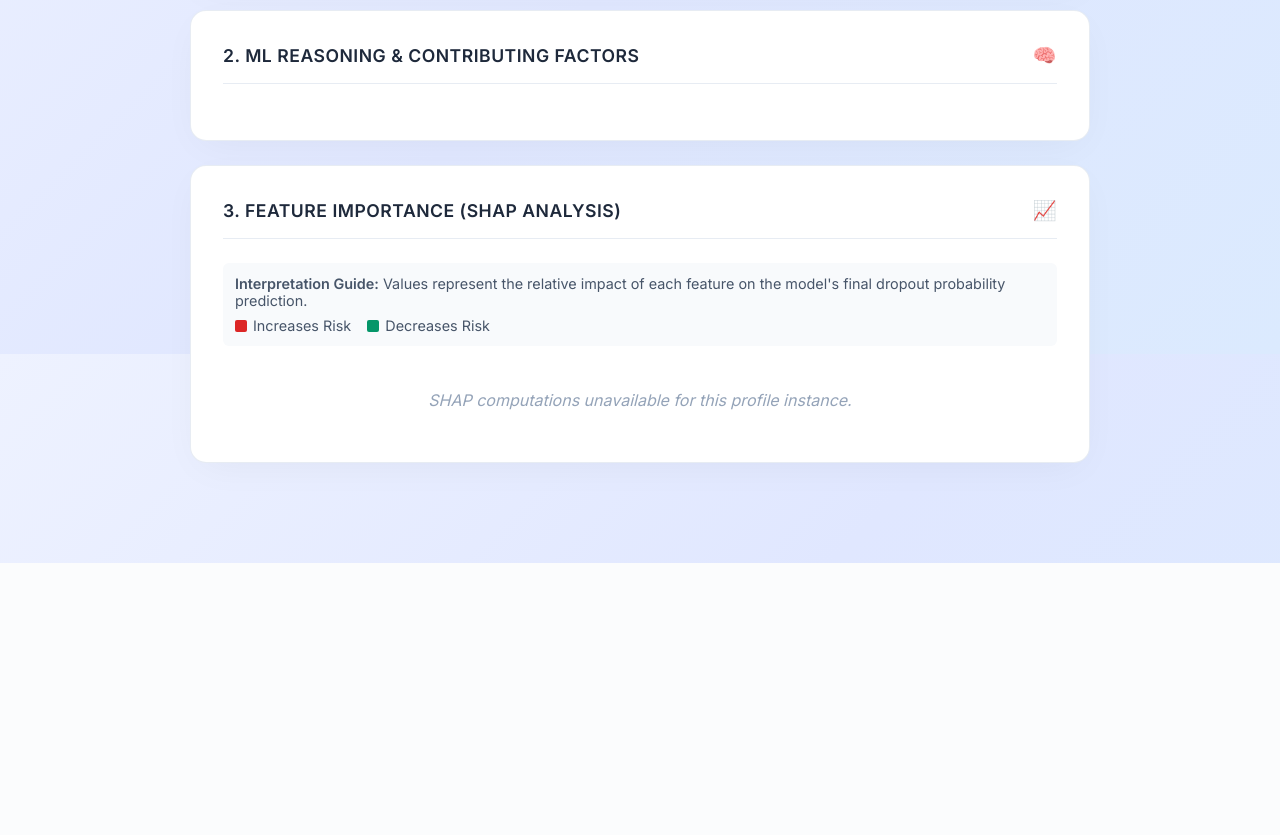
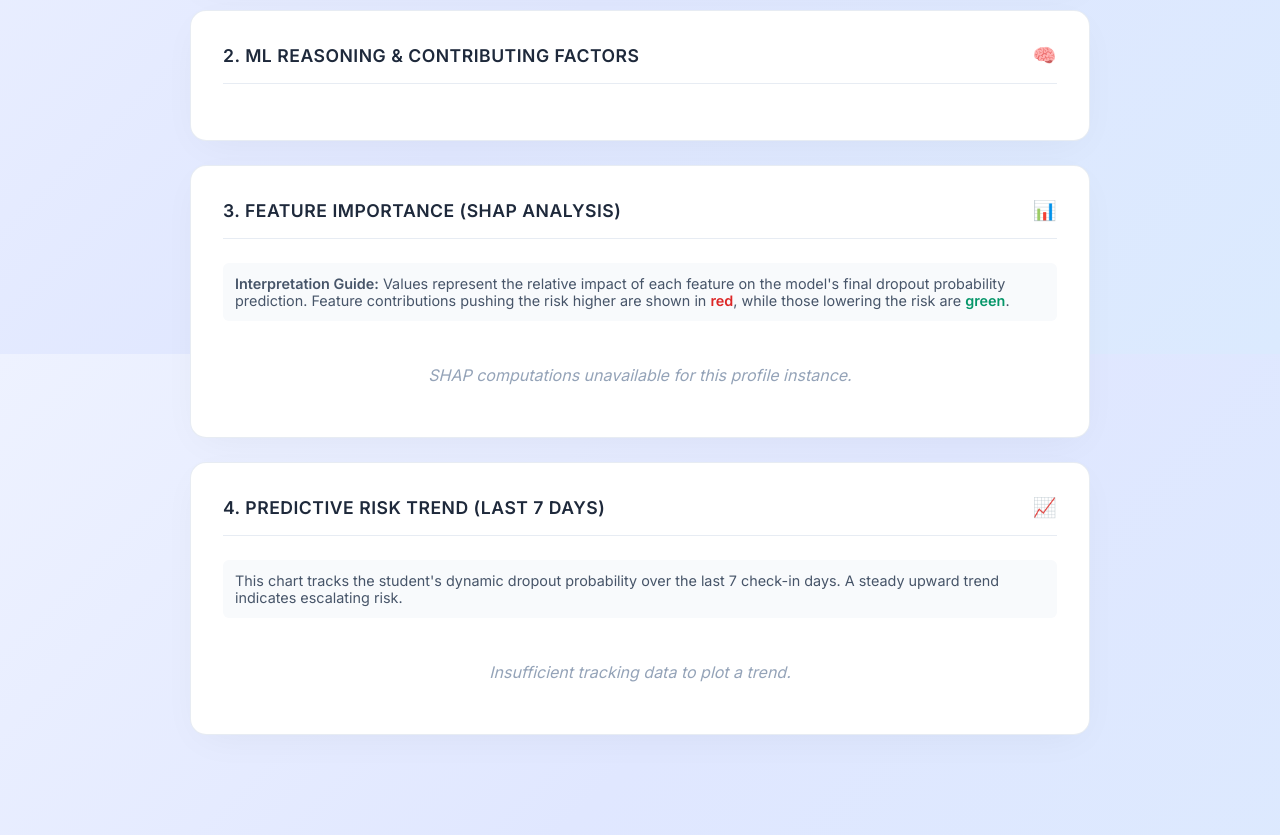
Before and after one commit to Vedant10Mahalle/Project_V, a Flask app: template templates/teacher_student_view.html in a window 1280 px wide. Shown: the part 446-1281 px from the top of the page. Before the commit the page ends 1009 px from the top, so only its background shows below. Run offline with Flask 3, Linux system fonts and the light colour scheme; the template is opened without the code that fills it, so the values that code supplies are empty.

Commit message:
4thh commit

```diff
--- a/templates/teacher_student_view.html
+++ b/templates/teacher_student_view.html
@@ -5,6 +5,7 @@
     <meta name="viewport" content="width=device-width, initial-scale=1.0">
     <title>ML Inference Engine — {{ student.name }}</title>
     <link rel="stylesheet" href="/static/style.css">
+    <script src="https://cdn.jsdelivr.net/npm/chart.js"></script>
     <style>
         .ml-layout { max-width: 900px; margin: 40px auto; }
         .back-link { margin-bottom: 24px; display: inline-block; color: var(--text-secondary); text-decoration: none; font-size: 0.9rem; }
@@ -104,31 +105,20 @@
     </div>
 
     <!-- SECTION 3: SHAP MODEL EXPLAINABILITY -->
-    <div class="panel" style="margin-bottom: 60px;">
+    <div class="panel">
         <div class="panel-header">
             3. Feature Importance (SHAP Analysis)
-            <span style="font-size: 1.2rem;">📈</span>
+            <span style="font-size: 1.2rem;">📊</span>
         </div>
 
         <div style="margin-bottom: 24px; font-size: 0.9rem; color: var(--text-secondary); background: #f8fafc; padding: 12px; border-radius: 6px;">
-            <strong>Interpretation Guide:</strong> Values represent the relative impact of each feature on the model's final dropout probability prediction.
-            <div style="display: flex; gap: 16px; margin-top: 8px;">
-                <span style="display: flex; align-items: center; gap: 6px;"><span style="width:12px;height:12px;background:#dc2626;border-radius:2px;"></span> Increases Risk</span>
-                <span style="display: flex; align-items: center; gap: 6px;"><span style="width:12px;height:12px;background:#059669;border-radius:2px;"></span> Decreases Risk</span>
-            </div>
+            <strong>Interpretation Guide:</strong> Values represent the relative impact of each feature on the model's final dropout probability prediction. Feature contributions pushing the risk higher are shown in <span style="color:#dc2626; font-weight:bold;">red</span>, while those lowering the risk are <span style="color:#059669; font-weight:bold;">green</span>.
         </div>
 
         {% if risk.shap_values %}
-            {% for feature, value in risk.shap_values.items() %}
-            <div class="shap-row">
-                <div class="shap-label">{{ feature }}</div>
-                <div class="shap-bar-container">
-                    <div class="shap-bar {% if value > 0 %}shap-risk{% else %}shap-safe{% endif %}"
-                         style="width: {{ (value|abs * 100)|round }}%;"></div>
-                </div>
-                <div class="shap-value">[{{ ('+' if value > 0 else '') ~ (value|round(3)) }}]</div>
+            <div style="position: relative; height: 350px; width: 100%;">
+                <canvas id="shapChart"></canvas>
             </div>
-            {% endfor %}
         {% else %}
             <div style="text-align: center; color: var(--text-muted); font-style: italic; padding: 20px;">
                 SHAP computations unavailable for this profile instance.
@@ -136,7 +126,149 @@
         {% endif %}
     </div>
 
+    <!-- SECTION 4: RISK TREND ANALYSIS -->
+    <div class="panel" style="margin-bottom: 60px;">
+        <div class="panel-header">
+            4. Predictive Risk Trend (Last 7 Days)
+            <span style="font-size: 1.2rem;">📈</span>
+        </div>
+
+        <div style="margin-bottom: 24px; font-size: 0.9rem; color: var(--text-secondary); background: #f8fafc; padding: 12px; border-radius: 6px;">
+            This chart tracks the student's dynamic dropout probability over the last 7 check-in days. A steady upward trend indicates escalating risk.
+        </div>
+
+        {% if risk.trend_data and risk.trend_data|length > 0 %}
+            <div style="position: relative; height: 300px; width: 100%;">
+                <canvas id="trendChart"></canvas>
+            </div>
+        {% else %}
+            <div style="text-align: center; color: var(--text-muted); font-style: italic; padding: 20px;">
+                Insufficient tracking data to plot a trend.
+            </div>
+        {% endif %}
+    </div>
+
 </div>
+
+<script>
+    document.addEventListener("DOMContentLoaded", function() {
+        // --- 1. SHAP Chart ---
+        {% if risk.shap_values %}
+            const shapRaw = {{ risk.shap_values | tojson | safe }};
+            // Sort features by absolute importance for better visualization
+            const shapEntries = Object.entries(shapRaw).sort((a, b) => Math.abs(b[1]) - Math.abs(a[1]));
+
+            const shapLabels = shapEntries.map(e => e[0]);
+            const shapData = shapEntries.map(e => e[1]);
+
+            // Colors: red for positive (risk increasing), green for negative (risk decreasing)
+            const shapColors = shapData.map(val => val > 0 ? 'rgba(220, 38, 38, 0.8)' : 'rgba(5, 150, 105, 0.8)');
+            const shapBorders = shapData.map(val => val > 0 ? 'rgba(220, 38, 38, 1)' : 'rgba(5, 150, 105, 1)');
+
+            const ctxShap = document.getElementById('shapChart').getContext('2d');
+            new Chart(ctxShap, {
+                type: 'bar',
+                data: {
+                    labels: shapLabels,
+                    datasets: [{
+                        label: 'Feature Impact on Risk',
+                        data: shapData,
+                        backgroundColor: shapColors,
+                        borderColor: shapBorders,
+                        borderWidth: 1,
+                        borderRadius: 4
+                    }]
+                },
+                options: {
+                    indexAxis: 'y', // Makes it a horizontal bar chart
+                    responsive: true,
+                    maintainAspectRatio: false,
+                    plugins: {
+                        legend: { display: false },
+                        tooltip: {
+                            callbacks: {
+                                label: function(context) {
+                                    let val = context.raw;
+                                    let prefix = val > 0 ? '+' : '';
+                                    return ` Impact: ${prefix}${parseFloat(val).toFixed(2)}`;
+                                }
+                            }
+                        }
+                    },
+                    scales: {
+                        x: {
+                            grid: { color: '#e2e8f0' },
+                            title: { display: true, text: 'SHAP Value (Impact Indicator)' }
+                        },
+                        y: {
+                            grid: { display: false }
+                        }
+                    }
+                }
+            });
+        {% endif %}
+
+        // --- 2. Trend Line Chart ---
+        {% if risk.trend_data and risk.trend_data|length > 0 %}
+            const trendRaw = {{ risk.trend_data | tojson | safe }};
+            const trendLabels = trendRaw.map(t => t.date);
+            const trendData = trendRaw.map(t => t.score);
+
+            const ctxTrend = document.getElementById('trendChart').getContext('2d');
+
+            // Create gradient fill for the line chart
+            const gradient = ctxTrend.createLinearGradient(0, 0, 0, 300);
+            gradient.addColorStop(0, 'rgba(99, 102, 241, 0.5)'); // Indigo transparent
+            gradient.addColorStop(1, 'rgba(99, 102, 241, 0.0)');
+
+            new Chart(ctxTrend, {
+                type: 'line',
+                data: {
+                    labels: trendLabels,
+                    datasets: [{
+                        label: 'Dropout Probability (%)',
+                        data: trendData,
+                        borderColor: '#6366f1',
+                        backgroundColor: gradient,
+                        borderWidth: 3,
+                        pointBackgroundColor: '#ffffff',
+                        pointBorderColor: '#6366f1',
+                        pointBorderWidth: 2,
+                        pointRadius: 5,
+                        pointHoverRadius: 7,
+                        fill: true,
+                        tension: 0.4 // Smooth curves
+                    }]
+                },
+                options: {
+                    responsive: true,
+                    maintainAspectRatio: false,
+                    plugins: {
+                        legend: { display: false },
+                        tooltip: {
+                            callbacks: {
+                                label: function(context) {
+                                    return ` Risk Score: ${context.raw}%`;
+                                }
+                            }
+                        }
+                    },
+                    scales: {
+                        y: {
+                            beginAtZero: true,
+                            max: 100,
+                            grid: { color: '#e2e8f0', borderDash: [5, 5] },
+                            title: { display: true, text: 'Probability (%)' }
+                        },
+                        x: {
+                            grid: { display: false }
+                        }
+                    }
+                }
+            });
+        {% endif %}
+    });
+</script>
 
 </body>
 </html>
```
